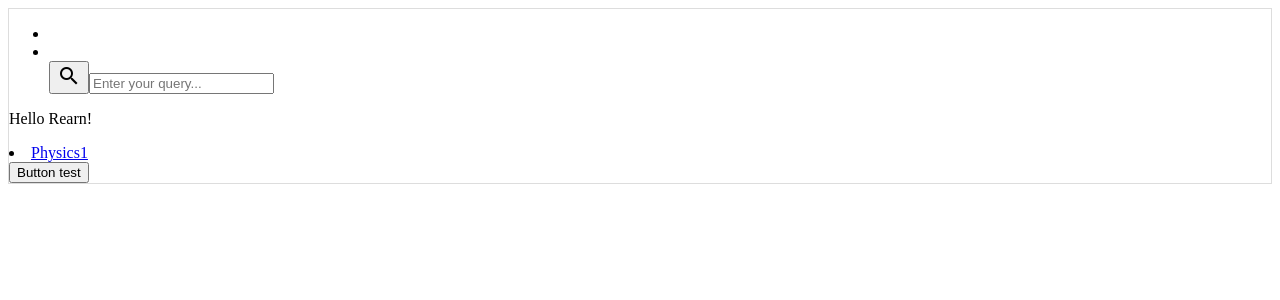
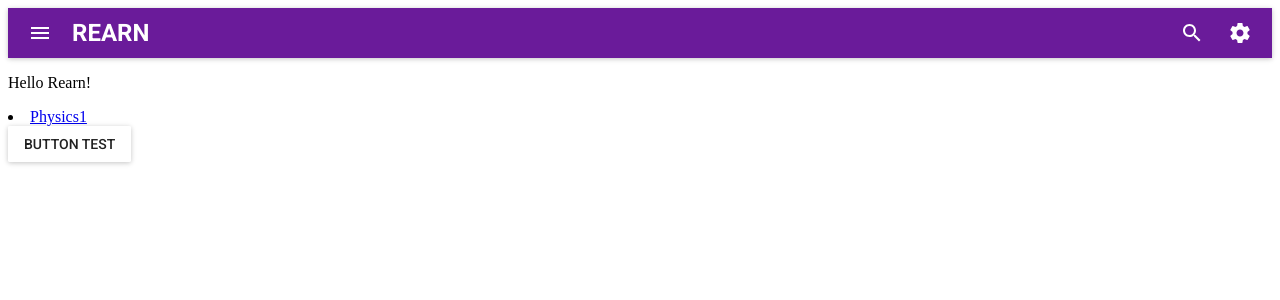
Before and after one commit to neone35/rearn, a Next.js app: page / in a window 1280 px wide. Shown: the top 300 px of the page. Built offline with nearby package versions, Linux system fonts and the light colour scheme.

Commit message:
Add material-ui appbar to Header

```diff
--- a/components/Header.jsx
+++ b/components/Header.jsx
@@ -1,28 +1,43 @@
+import AppBar from 'material-ui/AppBar';
+import IconButton from 'material-ui/IconButton';
+import ActionSearch from 'material-ui/svg-icons/action/search';
+import ActionSettings from 'material-ui/svg-icons/action/settings';
+import AutoComplete from 'material-ui/AutoComplete';
 import Link from 'next/link';
 import React from 'react';
-import { linkStyle } from './SharedStyles';
+import { linkStyle, titleStyle } from './SharedStyles';
 
-const Header = () => (
-  <ul className="nav nav-tabs bg-primary">
-    <Link className="nav-item" href="/">
-      <li className="nav-item">
-        <a className="nav-link" style={linkStyle}>Home</a>
-      </li>
+const rightButtons = (
+  <div>
+    <IconButton tooltip="Search" iconStyle={linkStyle}>
+      <ActionSearch />
+    </IconButton>
+    <Link href="/settings">
+      <IconButton tooltip="Settings" iconStyle={linkStyle}>
+        <ActionSettings />
+      </IconButton>
     </Link>
-    <Link className="nav-item" href="/settings">
-      <li className="nav-item">
-        <a className="nav-link" style={linkStyle}>Settings</a>
-      </li>
-    </Link>
-    <div className="bmd-form-group bmd-collapse-inline pull-xs-left">
-      <button className="btn bmd-btn-icon text-white" htmlFor="search" data-toggle="collapse" data-target="#collapse-search" aria-expanded="false" aria-controls="collapse-search">
-        <i className="material-icons">search</i>
-      </button>
-      <span id="collapse-search" className="collapse">
-        <input className="form-control" type="text" id="search" placeholder="Enter your query..." />
-      </span>
-    </div>
-  </ul>
+  </div>
 );
 
+class Header extends React.Component {
+  componentDidMount() {
+  }
+
+  render() {
+    return (
+      <div>
+        <AppBar
+          title={
+            <Link href="/">
+              <span style={titleStyle}>REARN</span>
+            </Link>
+          }
+          iconElementRight={rightButtons}
+        />
+      </div>
+    );
+  }
+}
+
 export default Header;
--- a/components/SharedStyles.jsx
+++ b/components/SharedStyles.jsx
@@ -6,7 +6,13 @@ const layoutStyle = {
   border: '1px solid #DDD',
 };
 
+const titleStyle = {
+  cursor: 'pointer',
+  fontWeight: 'bold',
+};
+
 export {
   linkStyle,
   layoutStyle,
+  titleStyle,
 };
--- a/lib/layout.jsx
+++ b/lib/layout.jsx
@@ -1,8 +1,8 @@
+import MuiThemeProvider from 'material-ui/styles/MuiThemeProvider';
 import Head from 'next/head';
 import React from 'react';
 import Header from '../components/Header';
-import { layoutStyle } from '../components/SharedStyles';
-
+import rearnTheme from './rearnTheme';
 
 class Layout extends React.Component {
   componentDidMount() {
@@ -10,7 +10,7 @@ class Layout extends React.Component {
 
   render() {
     return (
-      <div style={layoutStyle}>
+      <MuiThemeProvider muiTheme={rearnTheme}>
         <Head>
           <title>{this.props.title}</title>
           <meta charSet="utf-8" />
@@ -21,7 +21,7 @@ class Layout extends React.Component {
         <footer>
           <span />
         </footer>
-      </div>
+      </MuiThemeProvider>
     );
   }
 }
--- /dev/null
+++ b/lib/rearnTheme.js
@@ -0,0 +1,37 @@
+import getMuiTheme from 'material-ui/styles/getMuiTheme';
+import {
+  purple500, purple800,
+  purple200,
+  grey300,
+  cyan400, cyan200, cyan500,
+  green800,
+  white, darkBlack, fullBlack,
+} from 'material-ui/styles/colors';
+import spacing from 'material-ui/styles/spacing';
+import { fade } from 'material-ui/utils/colorManipulator';
+
+const rearnTheme = getMuiTheme({
+  spacing,
+  fontFamily: 'Roboto, sans-serif',
+  palette: {
+    primary1Color: purple800,
+    primary2Color: purple500,
+    primary3Color: purple200,
+    accent1Color: cyan200,
+    accent2Color: cyan400,
+    accent3Color: green800,
+    textColor: darkBlack,
+    alternateTextColor: white,
+    canvasColor: white,
+    borderColor: grey300,
+    disabledColor: fade(darkBlack, 0.3),
+    pickerHeaderColor: cyan500,
+    clockCircleColor: fade(darkBlack, 0.07),
+    shadowColor: fullBlack,
+  },
+  appBar: {
+    height: 50,
+  },
+});
+
+export default rearnTheme;
--- a/package.json
+++ b/package.json
@@ -22,13 +22,13 @@
     "bootstrap-material-design": "^4.1.1",
     "express": "^4.16.3",
     "jquery": "^3.3.1",
+    "material-ui": "^0.20.0",
     "next": "^5.0.0",
     "next-offline": "^2.5.0",
     "react": "^16.2.0",
     "react-dom": "^16.2.0",
     "react-popper": "^0.10.1",
     "react-transition-group": "^2.3.0",
-    "reactstrap": "^5.0.0-beta.3",
     "webpack": "^4.5.0",
     "workbox-background-sync": "^3.0.1"
   },
--- a/pages/index.jsx
+++ b/pages/index.jsx
@@ -1,4 +1,4 @@
-import { Button } from 'reactstrap';
+import RaisedButton from 'material-ui/RaisedButton';
 import Link from 'next/link';
 import React from 'react';
 import Layout from '../lib/layout';
@@ -15,7 +15,7 @@ const Index = () => (
   <Layout title="Rearn - index">
     <p>Hello Rearn!</p>
     <CardsetLink title="Physics1" />
-    <Button className="bg-secondary text-white" size="sm">Button test</Button>
+    <RaisedButton label="Button test" />
   </Layout>
 );
 
```
Also changed, not shown: 1 other file (tests, documents, lock files or other folders).
